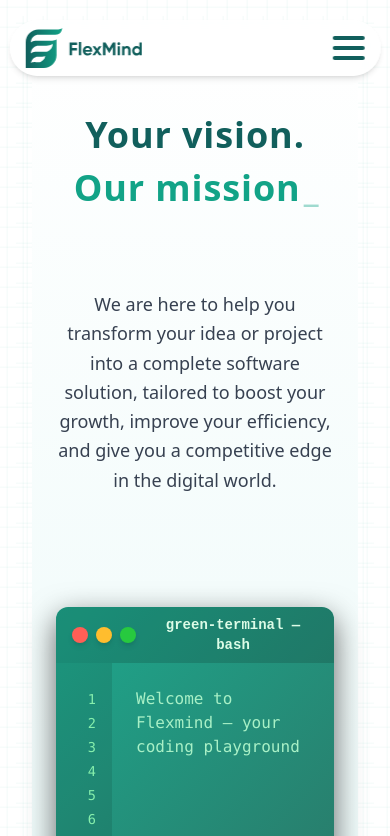
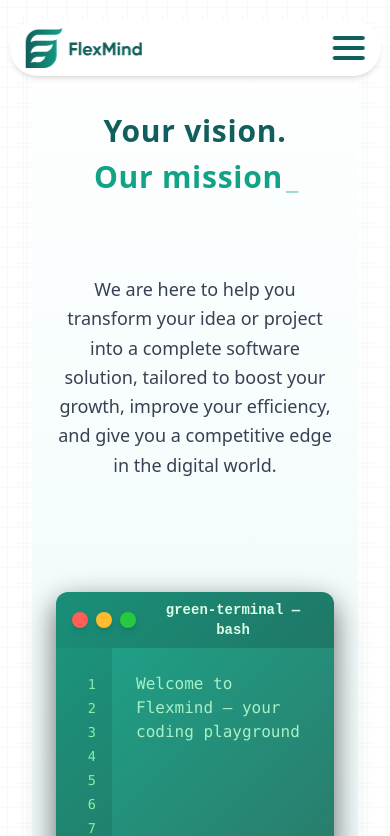
Before and after one commit to anwarzeghad/flexmind, a React (Vite) app: page / in a window 390 px wide. Shown: the top 836 px of the page. Built offline with nearby package versions, Linux system fonts and the light colour scheme.

Commit message:
changement about

```diff
--- a/src/pages/Home.jsx
+++ b/src/pages/Home.jsx
@@ -10,7 +10,7 @@ const Home = () => {
     >
       {/* Texte à gauche */}
       <section className="max-w-lg text-center md:text-left">
-        <h1 className="text-4xl py-20 md:text-5xl font-extrabold leading-tight  tracking-wide text-[#115f5c]">
+        <h1 className="text-3xl py-20 md:text-5xl font-extrabold leading-tight  tracking-wide text-[#115f5c]">
           <span style={{ whiteSpace: 'nowrap' }}>Your vision.</span>
           <br />
           <span
```
